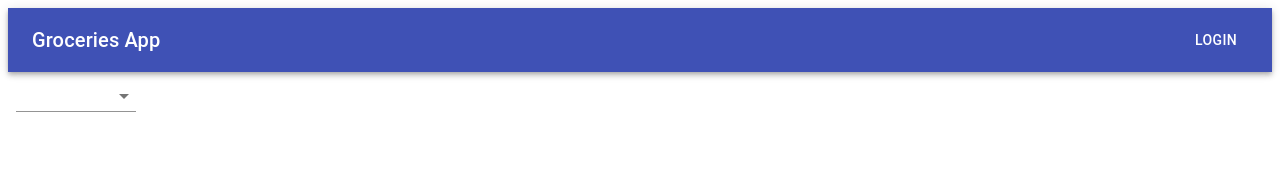
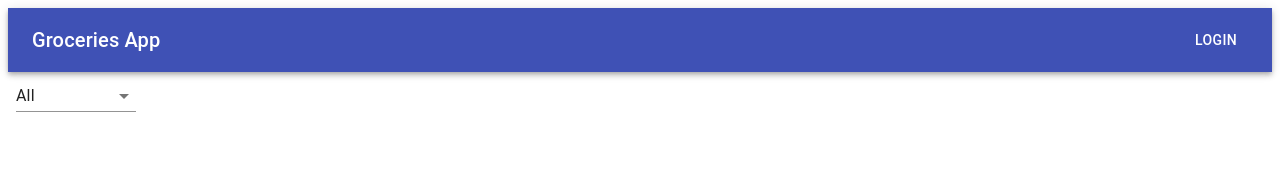
Before and after one commit to wroclawianka/groceries-app, a React (Create React App) app: page / in a window 1280 px wide. Shown: the top 170 px of the page. Built offline with nearby package versions, Linux system fonts and the light colour scheme; the HTML template or start-up script is replaced by a standard one.

Commit message:
shoppingList > select category

```diff
--- a/src/components/ShoppingList.js
+++ b/src/components/ShoppingList.js
@@ -4,6 +4,8 @@ import {createStyles, makeStyles} from '@material-ui/core/styles';
 import MenuItem from '@material-ui/core/MenuItem';
 import FormControl from '@material-ui/core/FormControl';
 import Select from '@material-ui/core/Select';
+
+import {selectCategory} from "../actions";
 
 const useStyles = makeStyles((theme) =>
     createStyles({
@@ -16,12 +18,15 @@ const useStyles = makeStyles((theme) =>
 
 const ShoppingList = (props) => {
     const classes = useStyles();
-    const [category, setCategory] = React.useState('');
+
+    const handleChange = event => {
+        props.selectCategory(event.target.value)
+    };
 
     const renderOptions = () => {
         return props.categories.map(category => {
             return (
-                <MenuItem value={category.id}>{category.label}</MenuItem>
+                <MenuItem value={category.id} key={category.id}>{category.label}</MenuItem>
             )
         })
     };
@@ -29,14 +34,18 @@ const ShoppingList = (props) => {
     return (
         <div>
             <FormControl className={classes.formControl}>
-                <Select value={category}>{renderOptions()}</Select>
+                <Select value={props.selectedCategory} onChange={handleChange}>{renderOptions()}</Select>
             </FormControl>
         </div>
     )
 };
 
 const mapStateToProps = state => {
-    return {categories: state.categories};
+    return {
+        categories: state.categories,
+        selectCategory: state.selectCategory,
+        selectedCategory: state.selectedCategory || state.categories[0].id
+    };
 };
 
-export default connect(mapStateToProps)(ShoppingList);
+export default connect(mapStateToProps, {selectCategory})(ShoppingList);
```
